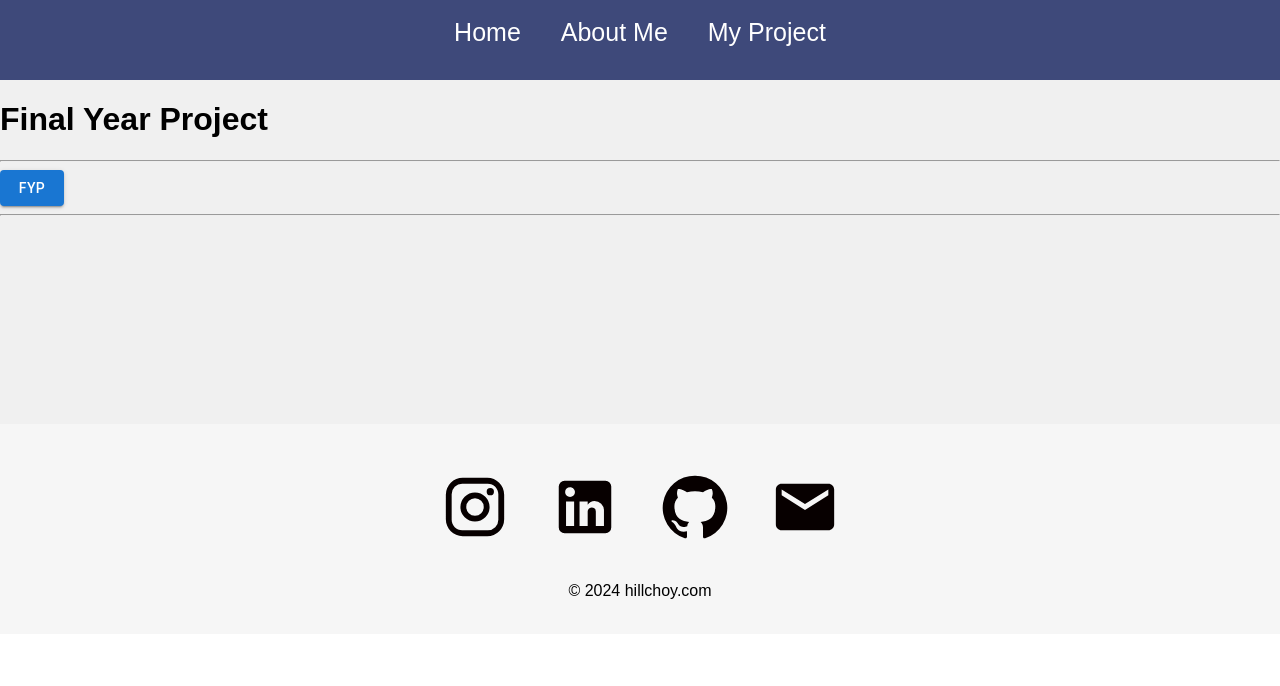
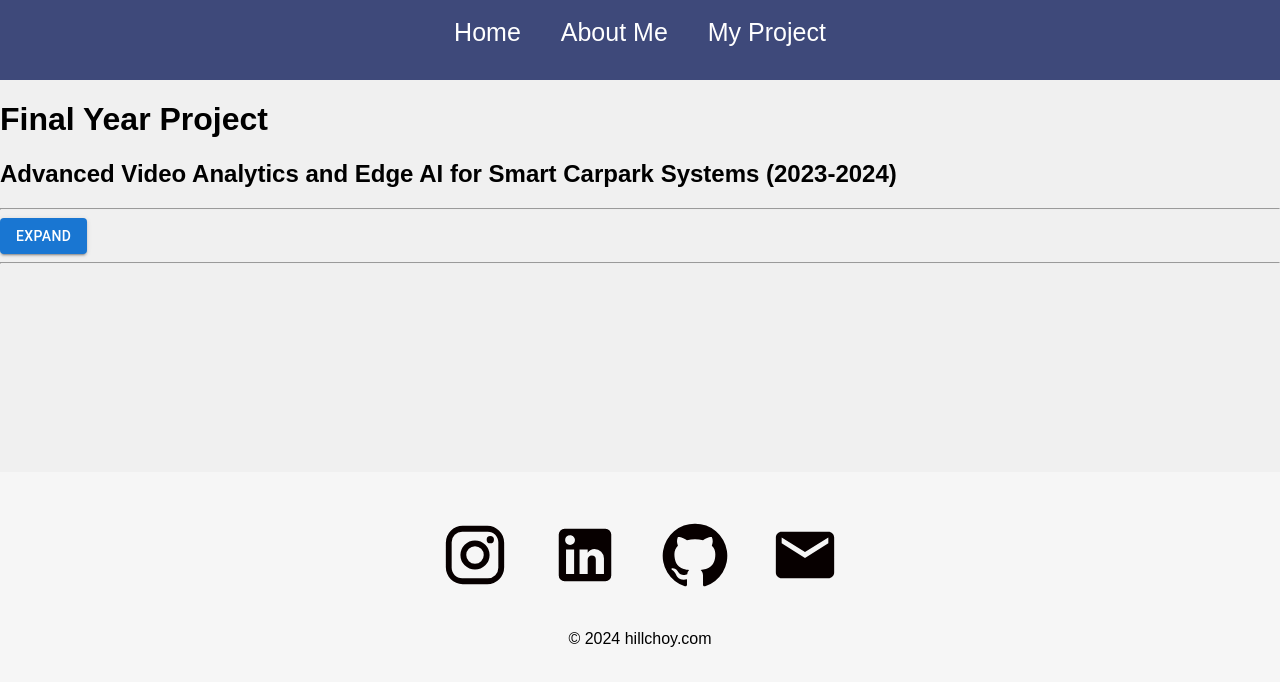
Before and after one commit to hillhc/MyPro, a React (Create React App) app: page /Project in a window 1280 px wide. Shown: the top 686 px of the page. Built offline with nearby package versions, Linux system fonts and the light colour scheme.

Commit message:
Update last

```diff
--- a/src/pages/Project.js
+++ b/src/pages/Project.js
@@ -1,20 +1,26 @@
 import React from "react";
-import backgroundabout from "../resource/backgroundabout.jpg"
-import Collapsible1 from "../resource/project1"
+import backgroundabout from "../resource/backgroundabout.jpg";
+import Collapsible1 from "../resource/project1";
 
 function Project() {
-  return(
+  return (
     <div className="Project">
       <h1>Final Year Project</h1>
+      <h2>Advanced Video Analytics and Edge AI for Smart Carpark Systems (2023-2024)</h2>
       <hr />
       <Collapsible1 label="Final Year Project">
         <p>
-        This will contain the details of my final year project. Update will be done later.
+          The project involves the use of the latest object detection model, YOLOv8, with MobileNetV3 backbone structure, to design and train a
+          model capable of detecting the presence of vehicles in parking spaces. This model can be deployed on the edge devices with limited
+          computational power (Raspberry Pi) to capture and determine if a parking slot is empty or occupied. The project also involves the design
+          and building of backend system structure and the use of LoRaWAN technology to transmit the parking space availability information to
+          the backend, which can then be used to inform drivers of available parking spaces. The project is currently in the development stage.
+          More details about the project can be found at: <a href="http://eek123.ust.hk/SmartCarpark">http://eek123.ust.hk/SmartCarpark</a>
         </p>
       </Collapsible1>
       <hr />
     </div>
-  )
+  );
 }
 
 export default Project;
--- a/src/resource/project1.js
+++ b/src/resource/project1.js
@@ -11,7 +11,7 @@ const Collapsible1 = (props) => {
   return (
     <div>
       <Button variant="contained" color="primary" onClick={toggle}>
-        FYP
+        {open ? 'Close' : 'Expand'}
       </Button>
       {open && (
         <div className="toggle">{props.children}</div>
```
Lines whose indentation alone changed are shown as unchanged.
